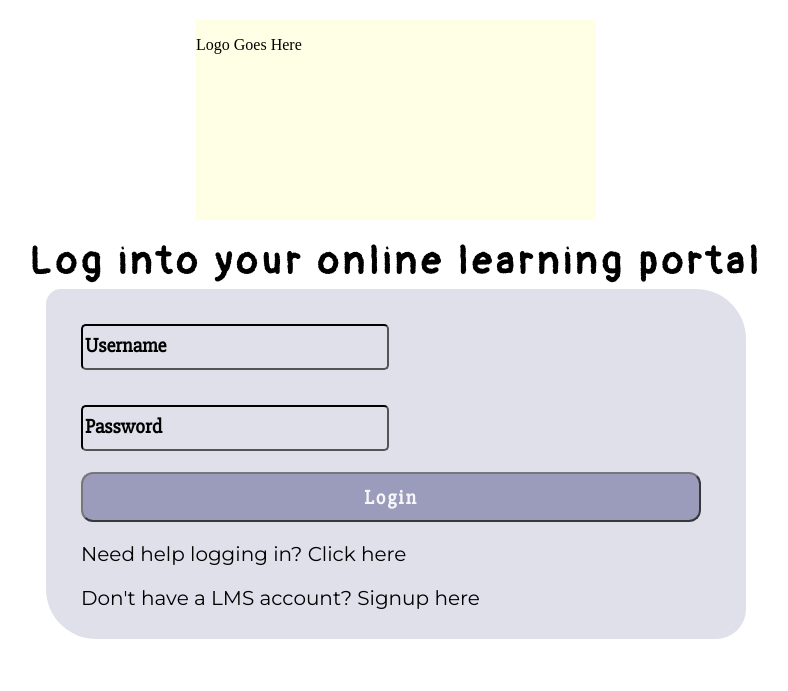
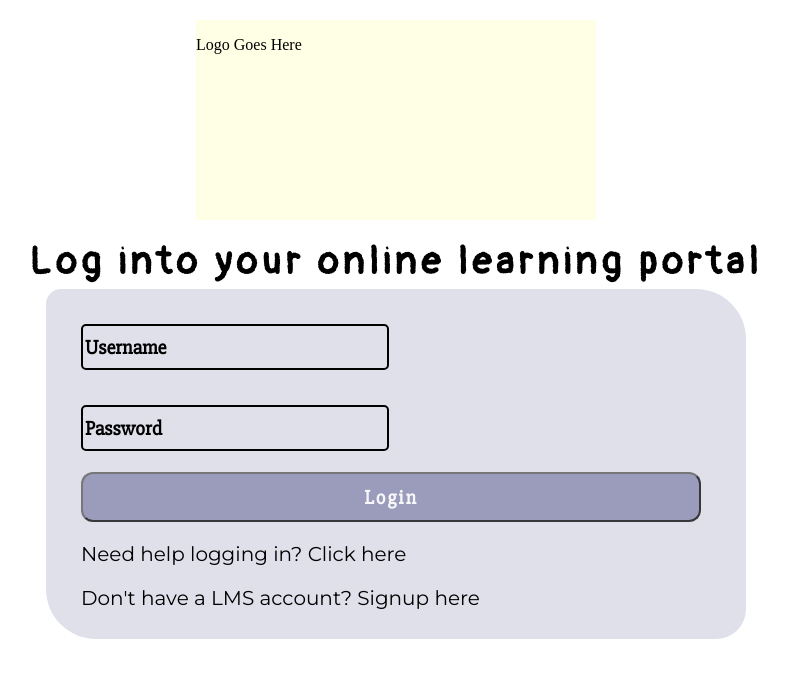
Before and after one commit to mjk008/project-lms, a PHP site: page /login.html in a window 1280 px wide. Shown: the top 691 px of the page, without its empty margins (244-1032 px from the left). Run offline with PHP 8.4, Linux system fonts and the light colour scheme; some libraries are stand-ins or nearby versions; some web fonts are replaced.

Commit message:
Updated loginStyles.css
Updated the login css to compensate to the JS uploaded.

```diff
--- a/css/loginStyles.css
+++ b/css/loginStyles.css
@@ -56,7 +56,10 @@
     margin-left: 5%;
     background-color: #e0e0eb;
     border-radius: 5px;
-    border-color: black;
+    border: 2px solid #000000;
+    font-family: 'Slabo 27px', serif;
+    font-size: 20px;
+    font-weight: bold;
     -webkit-border-radius: 5px;
     -moz-border-radius: 5px;
 }
@@ -139,11 +142,3 @@
 .footer .heart{
     color: #ff0000;
 }
-
-
-/*background-image css
-body{
-    background-image: url('../assets/backgrounds/back.png');
-    background-size: cover;
-    background-repeat: no-repeat;
-}*/
```
